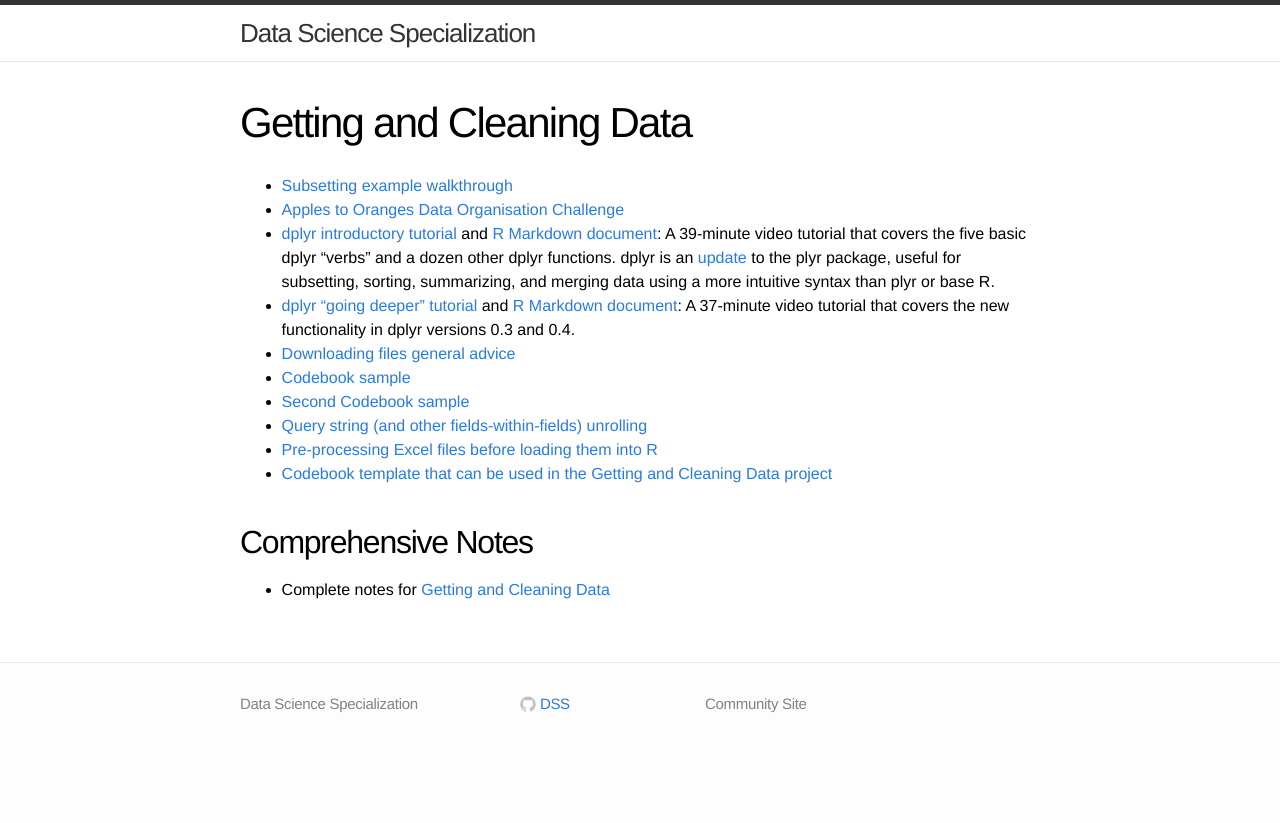
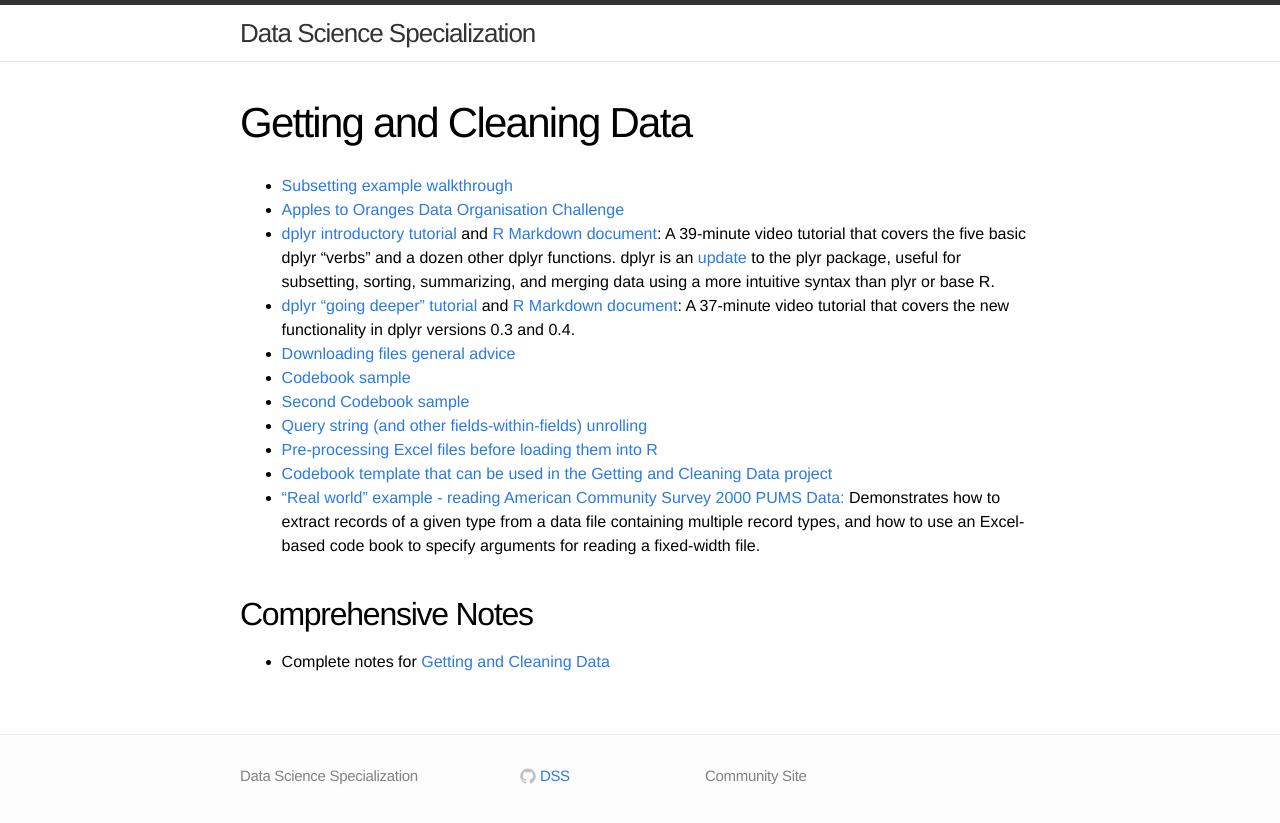
Before and after one commit to DataScienceSpecialization/DataScienceSpecialization.github.io, a Jekyll site: the page built from getclean.md, in a window 1280 px wide. Shown: the top 823 px of the page. Built offline with Jekyll 4.4.1, drawn with Linux system fonts in a browser that asks for light colours.

Commit message:
Added link to 'real world example' reading ACS 2000 PUMS data.

```diff
--- a/getclean.md
+++ b/getclean.md
@@ -14,6 +14,7 @@ permalink: /getclean/
 - [Query string (and other fields-within-fields) unrolling](http://rpubs.com/schnee/32988)
 - [Pre-processing Excel files before loading them into R](https://github.com/alkashef/cleaningexceldata)
 - [Codebook template that can be used in the Getting and Cleaning Data project](https://gist.github.com/JorisSchut/dbc1fc0402f28cad9b41)
+- ["Real world" example - reading American Community Survey 2000 PUMS Data:](https://github.com/lgreski/acsexample) Demonstrates how to extract records of a given type from a data file containing multiple record types, and how to use an Excel-based code book to specify arguments for reading a fixed-width file.
 
 ## Comprehensive Notes
 
```
